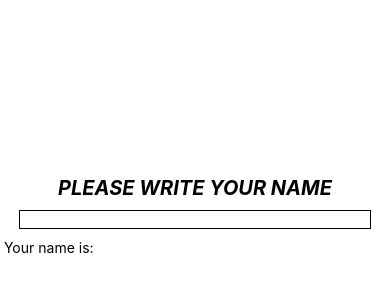
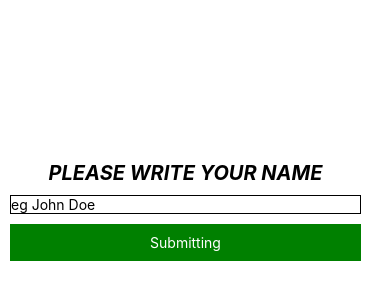
Before and after one commit to GreatEki/cli-project, a React Native app: screen / in a window 390 px wide. Shown: the part 216-516 px from the top of the page. Built offline with nearby package versions, Linux system fonts and the light colour scheme.

Commit message:
buttons, touchables and pressables

```diff
--- a/App.js
+++ b/App.js
@@ -8,7 +8,18 @@
 
 import React, {useState} from 'react';
 // import type {Node} from 'react';
-import {StyleSheet, View, Text, TextInput} from 'react-native';
+import {
+  StyleSheet,
+  View,
+  Text,
+  TextInput,
+  // Button,
+  // TouchableOpacity,
+  // TouchableHighlight,
+  Pressable,
+  Alert,
+  ToastAndroid,
+} from 'react-native';
 
 // import {
 //   Colors,
@@ -22,9 +33,39 @@ const App = () => {
   // };
 
   const [name, setName] = useState('');
+  const [submitted, setSubmitted] = useState(false);
 
   function onChangeText(val) {
     setName(val);
+  }
+
+  function onPressHandler() {
+    if (name.length > 3) {
+      setSubmitted(!submitted);
+    } else {
+      // ToastAndroid.show(
+      //   'The name must be longer than 3 characters',
+      //   ToastAndroid.LONG,
+      // );
+      ToastAndroid.showWithGravity(
+        'The name must be longer than 3 characters',
+        ToastAndroid.LONG,
+        ToastAndroid.CENTER,
+      );
+      // Alert.alert(
+      //   'Warning',
+      //   'The name must be longer than 3 characters',
+      //   [
+      //     {
+      //       text: "Don't show again",
+      //       onPress: () => console.warn("Don't show again pressed"),
+      //     },
+      //     {text: 'Cancel', onPress: () => console.warn('Cancel pressed')},
+      //     {text: 'OK', onPress: () => console.warn('OK Pressed')},
+      //   ],
+      //   {cancelable: true, onDismiss: () => console.warn('Alert dismissed')},
+      // );
+    }
   }
 
   return (
@@ -34,15 +75,47 @@ const App = () => {
         <TextInput
           style={styles.input}
           onChangeText={onChangeText}
-          secureTextEntry
+          placeholder={'eg John Doe'}
+          // secureTextEntry
           // editable={false}
           // multiline
         />
+
+        <Pressable
+          onPress={onPressHandler}
+          style={({pressed}) => [
+            {backgroundColor: pressed ? '#dddddd' : '#00ff00'},
+            styles.button,
+          ]}
+          hitSlop={{top: 10, bottom: 10, right: 10, left: 10}}
+          android_ripple={{color: '#00f'}}>
+          <Text style={styles.btnText}>
+            {submitted ? 'Register' : 'Submitting'}
+          </Text>
+        </Pressable>
+
+        {/* <TouchableHighlight
+          onPress={onPressHandler}
+          style={styles.button}
+          activeOpacity={0.2}
+          underlayColor="lime">
+          <Text style={styles.btnText}>
+            {submitted ? 'Register' : 'Submitting'}
+          </Text>
+        </TouchableHighlight> */}
+
+        {/* <Button
+          style={styles.button}
+          title={submitted ? 'Register' : 'Submitting'}
+          onPress={onPressHandler}
+        /> */}
       </View>
 
-      <View>
-        <Text> Your name is: {name}</Text>
-      </View>
+      {submitted ? (
+        <View>
+          <Text> Your name is: {name}</Text>
+        </View>
+      ) : null}
     </View>
   );
 };
@@ -71,11 +144,22 @@ const styles = StyleSheet.create({
     justifyContent: 'center',
     alignItems: 'center',
     margin: 10,
+    width: '90%',
   },
 
   input: {
     borderWidth: 1,
-    width: '95%',
+    width: '100%',
+    marginBottom: 10,
+  },
+  button: {
+    width: '100%',
+    backgroundColor: 'green',
+    padding: 10,
+    alignItems: 'center',
+  },
+  btnText: {
+    color: 'white',
   },
 });
 
```
